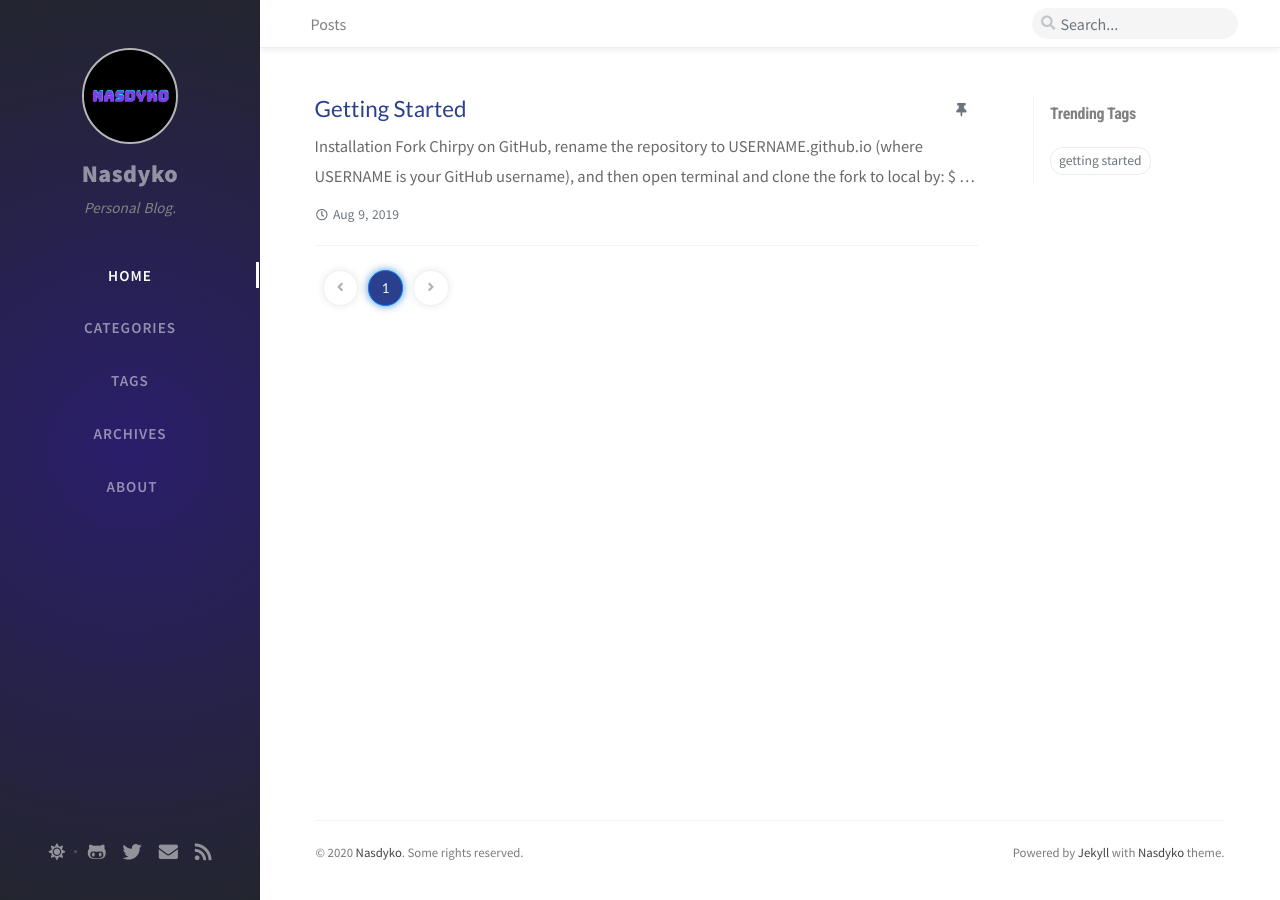
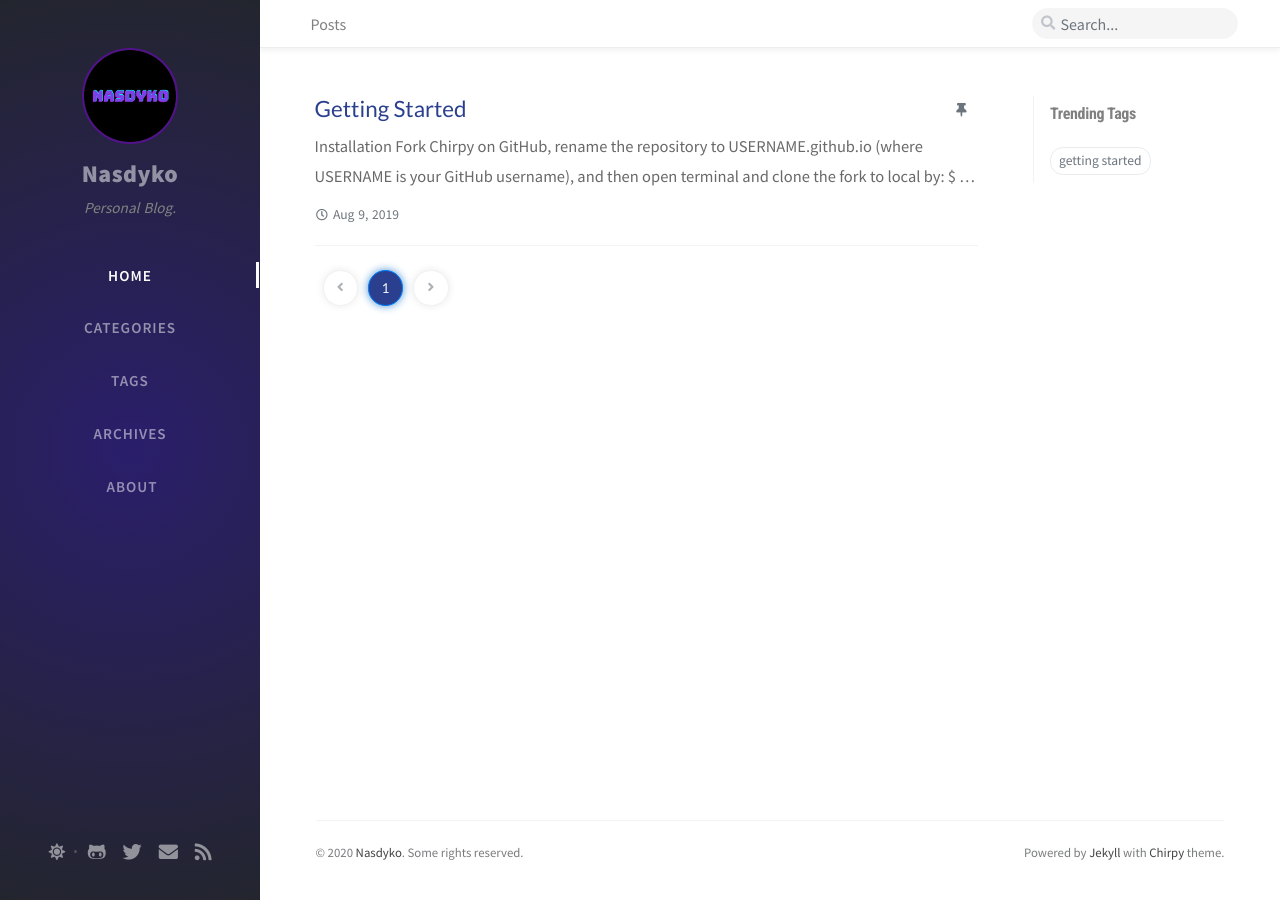
Before and after one commit to nasdyko/nasdyko.github.io, a Jekyll site: the page built from index.html, in a window 1280 px wide. Built offline with Jekyll 4.4.1, drawn with Linux system fonts in a browser that asks for light colours; nearby versions of some CDN libraries; the list of posts is cut into pages by our own code; comment, search, counter and statistics services are not loaded.

Commit message:
blog update theme

```diff
--- a/_data/meta.yml
+++ b/_data/meta.yml
@@ -1,3 +1,3 @@
-name: Nasdyko
+name: Chirpy
 version: 2.6.2
-homepage: https://nasdyko.github.io
+homepage: https://github.com/cotes2020/jekyll-theme-chirpy/
--- a/assets/css/_addon/main.scss
+++ b/assets/css/_addon/main.scss
@@ -233,7 +233,7 @@
     width: 6rem;
     height: 6rem;
     border-radius: 50%;
-    border: 2px solid #b6b6b6;
+    border: 2px solid #53118a;
     overflow: hidden;
     transform: translateZ(0); // fixed the zoom in Safari
     -webkit-transition: border-color 0.35s ease-in-out;
```
